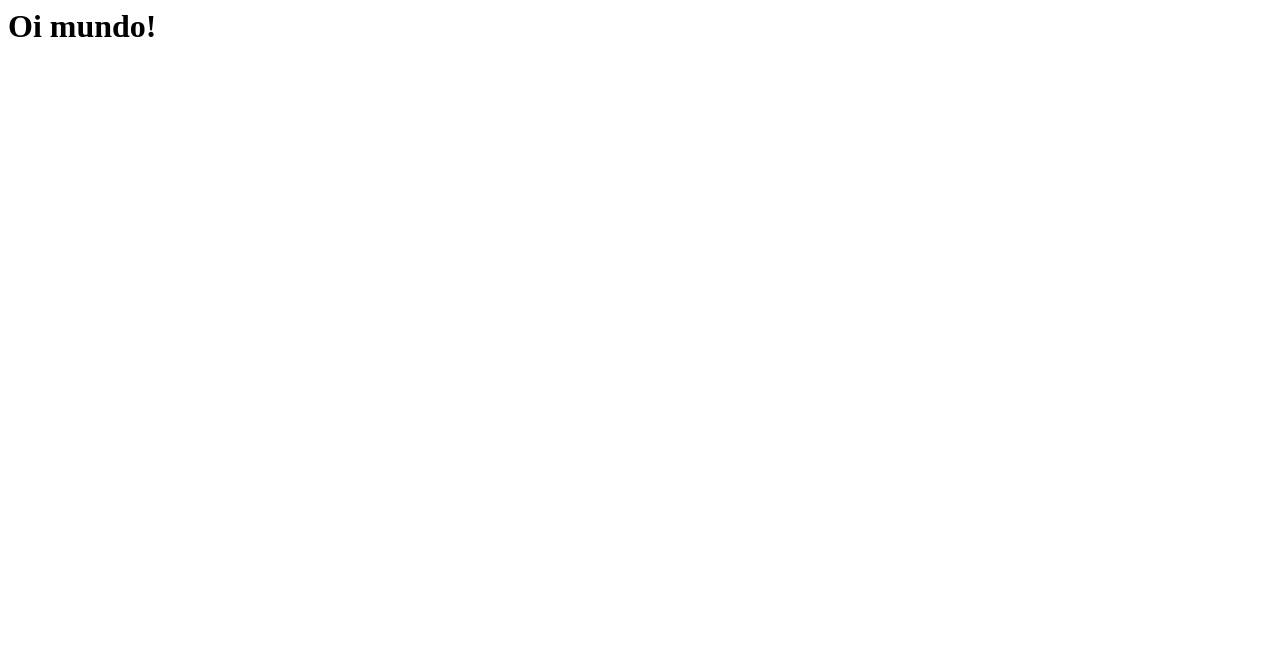
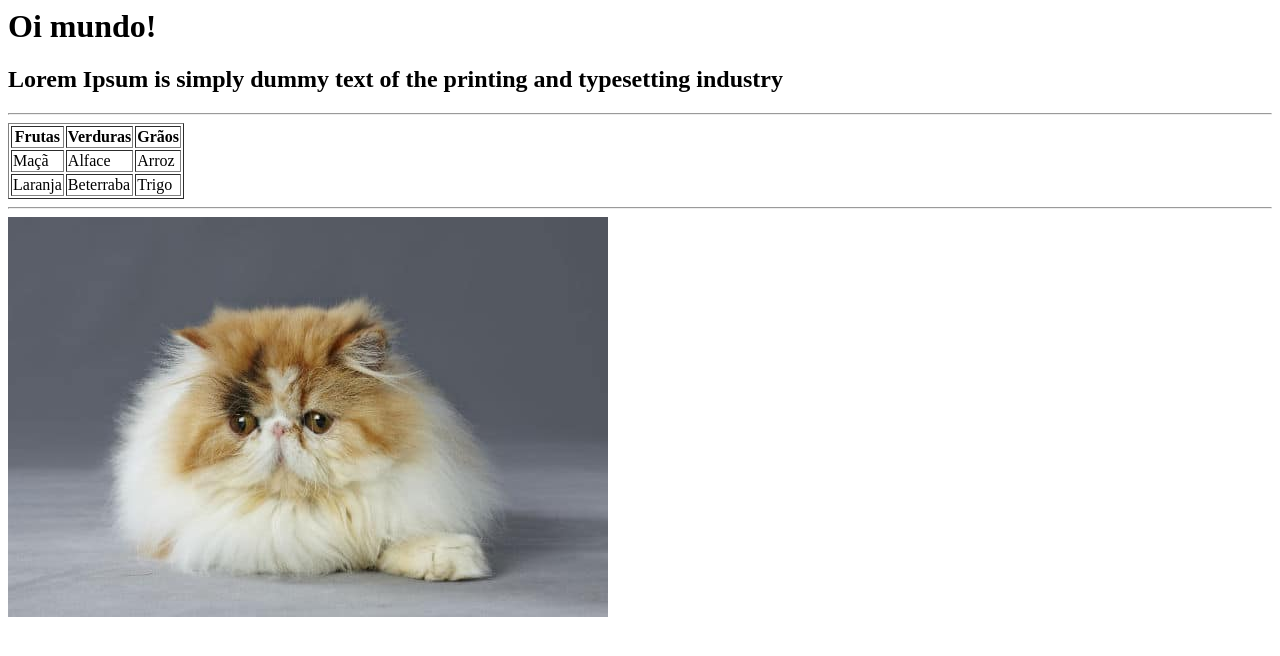
Before and after one commit to milenacostamiranda/milenacostamiranda.github.io, a plain HTML site: page index.html in a window 1280 px wide. Drawn offline with Linux system fonts and the light colour scheme.

Commit message:
varias alteraçoes

```diff
--- a/index.html
+++ b/index.html
@@ -1 +1,27 @@
 <h1>Oi mundo!</h1>
+
+<h2>Lorem Ipsum is simply dummy text of the printing and typesetting industry</h2>
+
+<hr>
+
+<table border="1">
+    <tr>
+        <th>Frutas</th>
+        <th>Verduras</th>
+        <th>Grãos</th>
+    </tr>
+    <tr>
+        <td>Maçã</td>
+        <td>Alface</td>
+        <td>Arroz</td>
+    </tr>
+    <tr>
+        <td>Laranja</td>
+        <td>Beterraba</td>
+        <td>Trigo</td>
+    </tr>
+</table>
+
+<hr>
+
+<img src="gata-persa.jpg">
```
Also changed, not shown: gata-persa.jpg (added).
